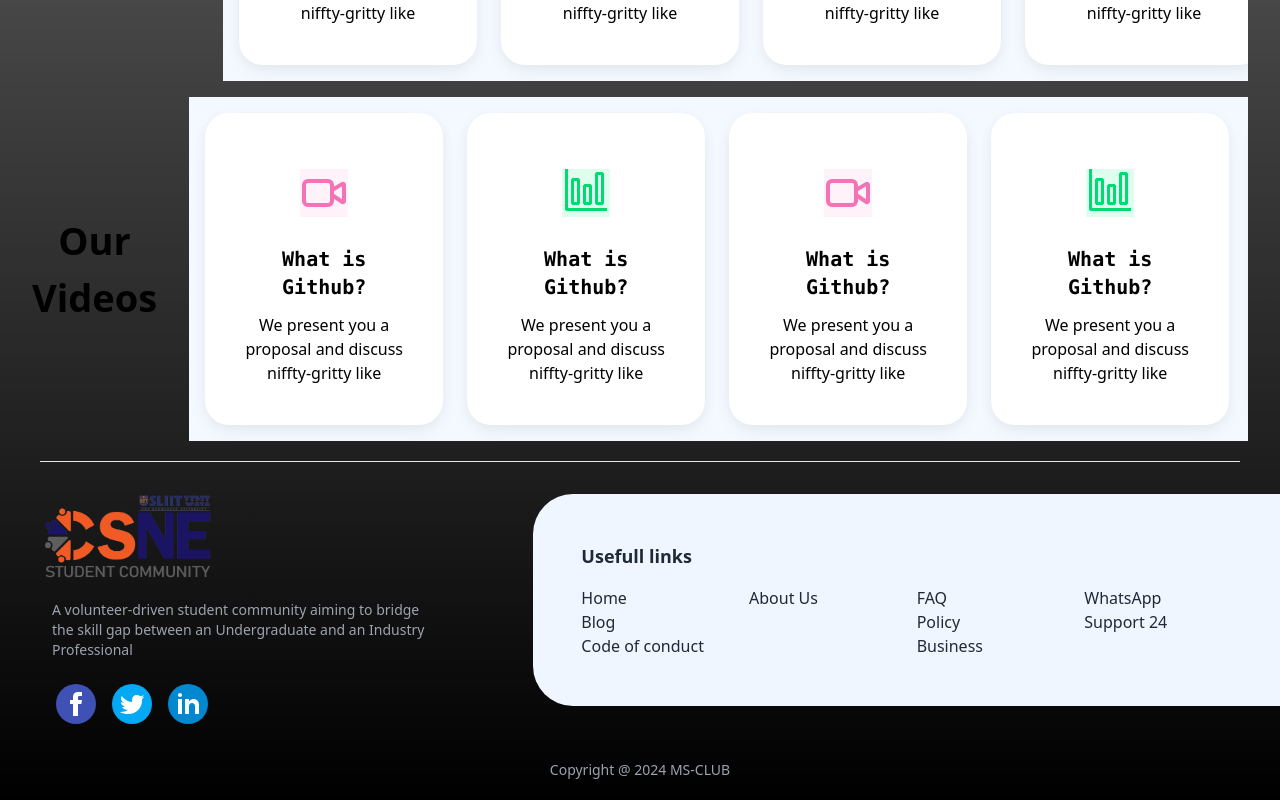
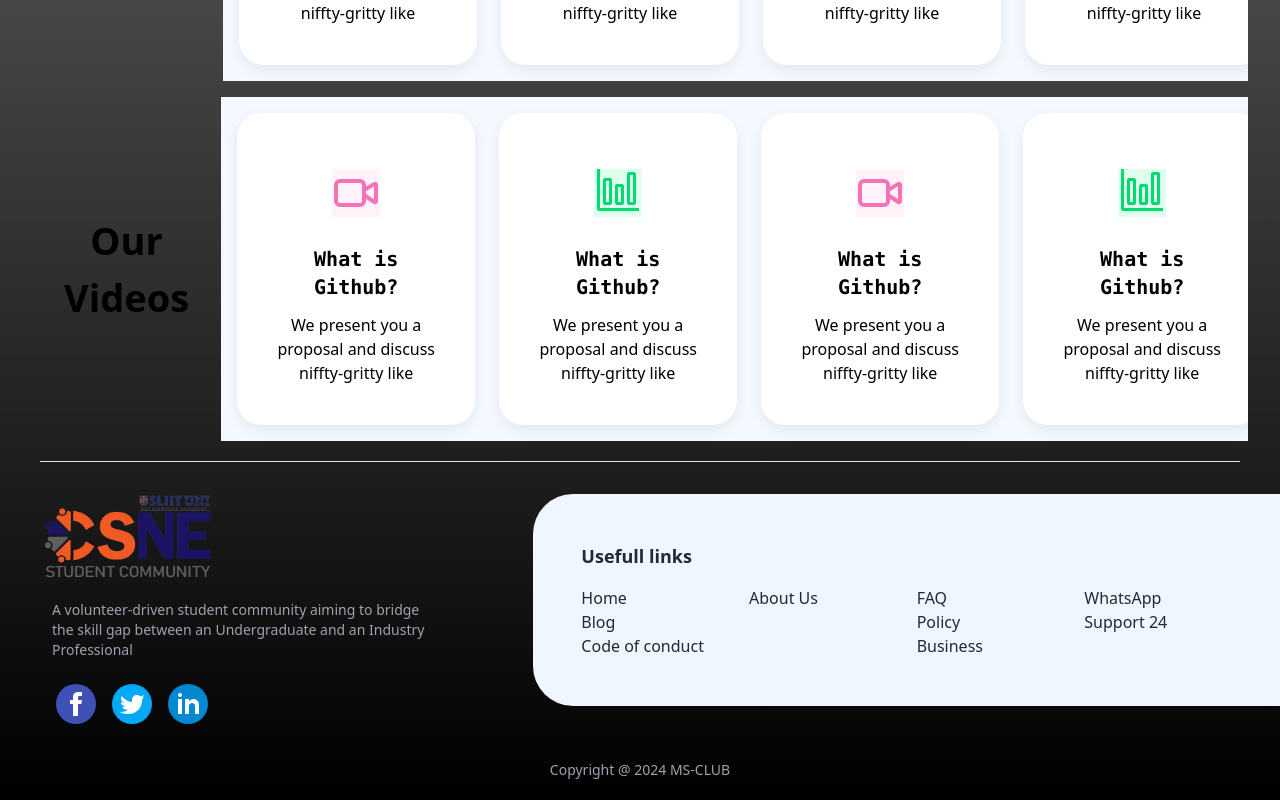
Before and after one commit to ms-club-sliit/CSNE-SC-Official-Web, a Next.js app: page /home in a window 1280 px wide. Shown: the part 2076-2876 px from the top of the page. Built offline with nearby package versions, Linux system fonts and the light colour scheme.

Commit message:
title alignment fixed

```diff
--- a/src/components/blogVideoSection/VideoSection.jsx
+++ b/src/components/blogVideoSection/VideoSection.jsx
@@ -8,7 +8,7 @@ const VideoSection = () => {
   return (
     <div className=" mt-4 px-4 sm:px-6  lg:px-8 ">
       <div className="flex flex-col sm:flex-row gap-8 items-center">
-        <div className="text-[38px] font-bold text-center">Our Videos</div>
+        <div className="text-[38px] ml-8 font-bold text-center">Our Videos</div>
         <div className="flex flex-col bg-[#F4F9FF] max-h-[400px] p-4 overflow-auto  sm:flex-row gap-4 sm: sm:gap-6 ">
           {data.length > 0 ? (
             data.map((item) => (
```
